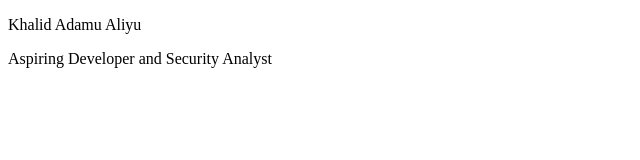
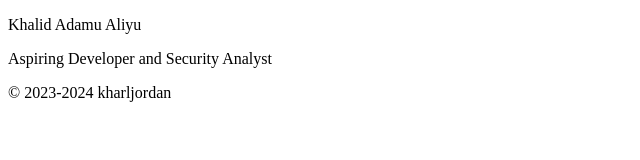
Before and after one commit to ngfingu/kharljordan.github.io, a plain HTML site: page index.html in a window 1280 px wide. Shown: the whole page, without its empty margins (0-640 px from the left). Drawn offline with Linux system fonts and the light colour scheme.

Commit message:
Updated index.html

```diff
--- a/index.html
+++ b/index.html
@@ -7,4 +7,7 @@
         <p>Khalid Adamu Aliyu</p>
         <p>Aspiring Developer and Security Analyst</p>
     </body>
+    <footer>
+        &copy; 2023-2024 kharljordan
+    </footer>
 </html>
```
